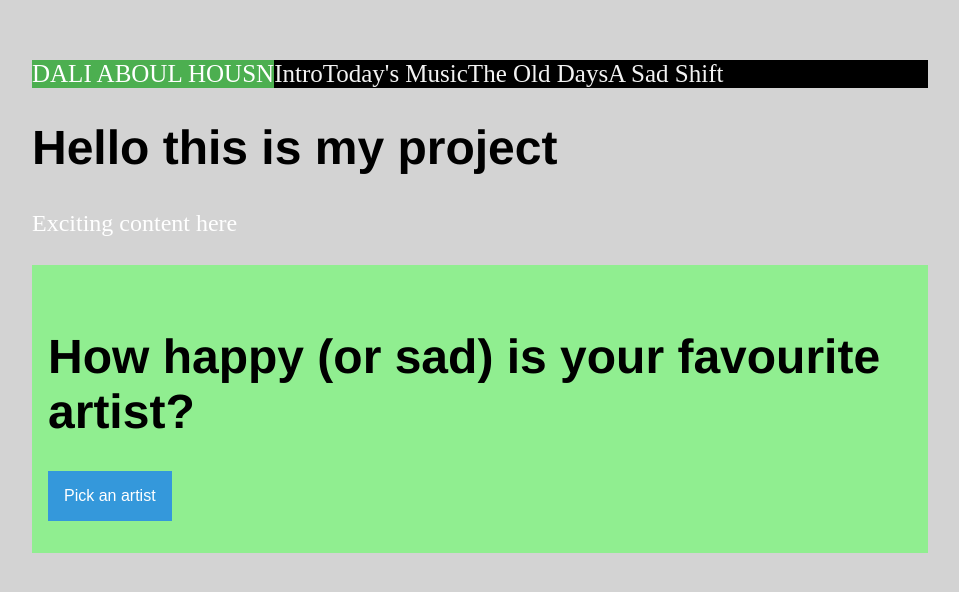
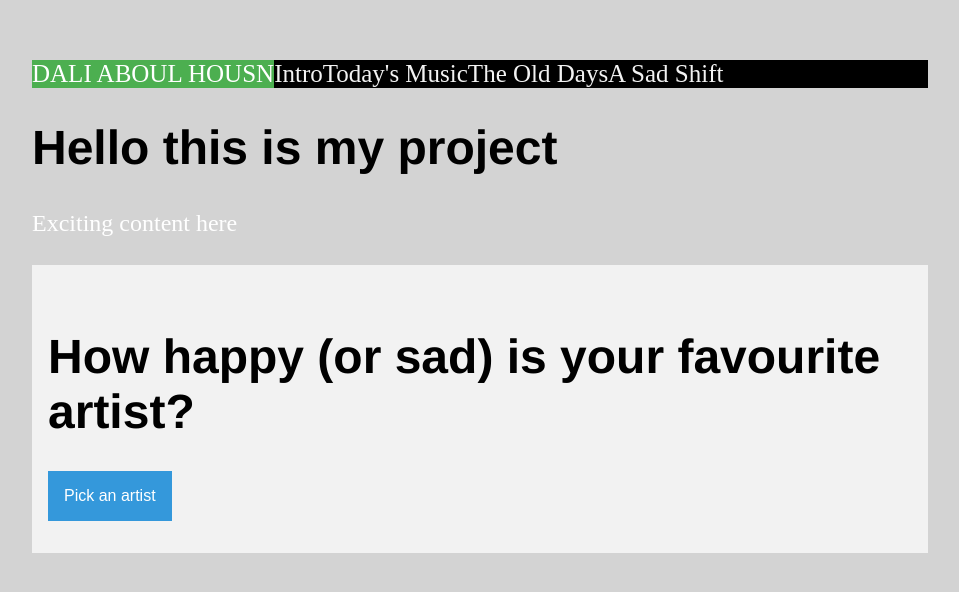
Before and after one commit to ah-dali/ah-dali.github.io, a Jekyll site: the page built from index.html, in a window 1280 px wide. Shown: the top 592 px of the page, without its empty margins (160-1119 px from the left). Built offline with Jekyll 4.4.1, drawn with Linux system fonts in a browser that asks for light colours.

Commit message:
Update main.css

```diff
--- a/css/main.css
+++ b/css/main.css
@@ -50,7 +50,7 @@ p {
 .jumbotron {
   padding: 2rem 1rem;
   margin-bottom: 2rem;
-  background-color: lightgreen;
+  background-color: #f2f2f2;
 }
 
 /* Dropdown Button */
```
